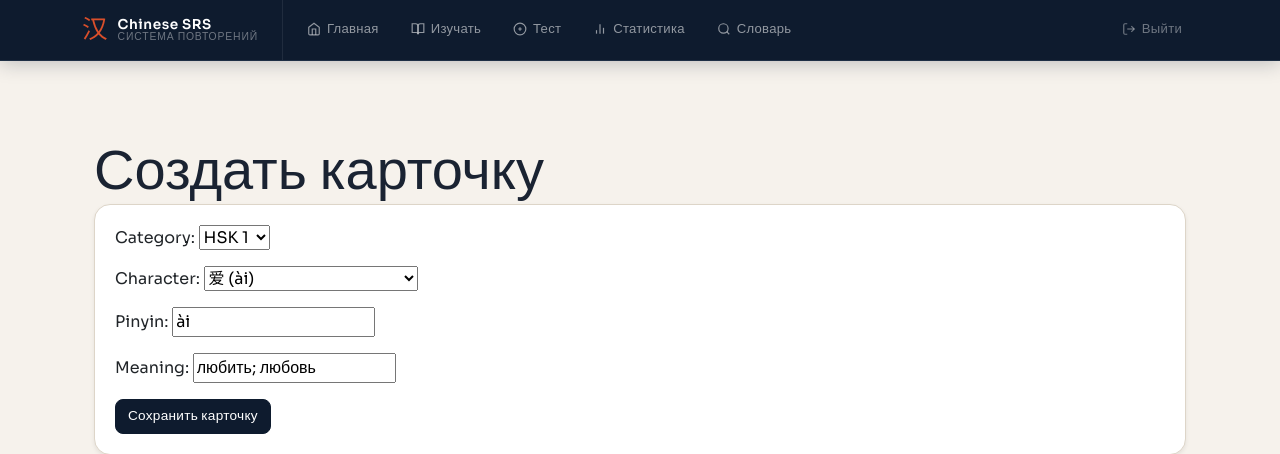
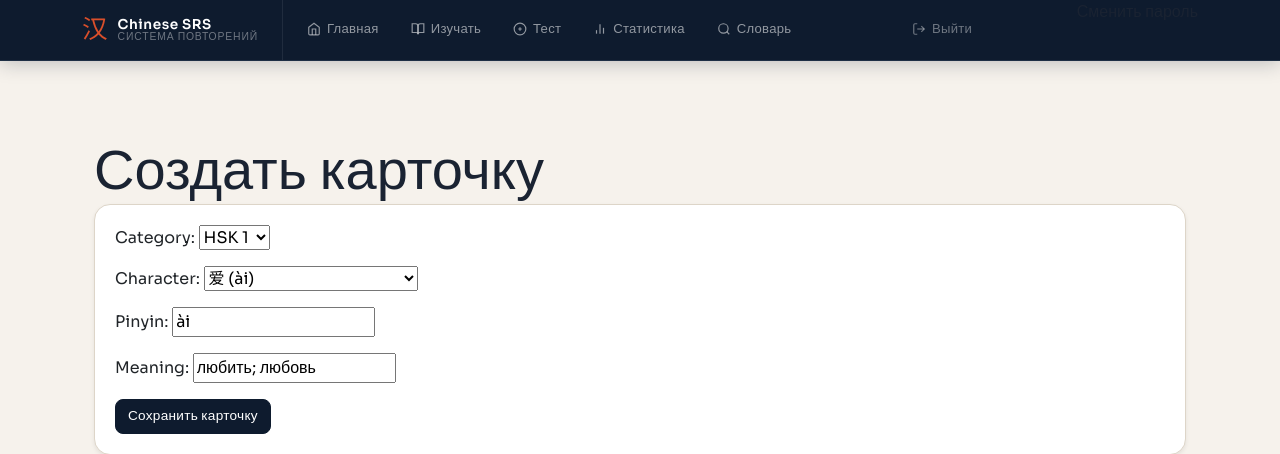
Before and after one commit to 0-Forester-0/chinese, a Django app: page /card/create/ in a window 1280 px wide. Shown: the top 454 px of the page. Run offline with Django 3.2, Linux system fonts and the light colour scheme; the visitor is signed in with stand-in values (Sample User, id 1).

Commit message:
Update base.html

```diff
--- a/templates/base.html
+++ b/templates/base.html
@@ -608,6 +608,9 @@
                             Выйти
                         </a>
                     </li>
+                    <li class="nav-item ms-auto">
+                        <a class="dropdown-item" href="{% url 'change_password' %}">Сменить пароль</a>
+                    </li>
                 {% else %}
                     <li class="nav-item ms-auto">
                         <a class="nav-link" href="{% url 'register' %}">Регистрация</a>
```
